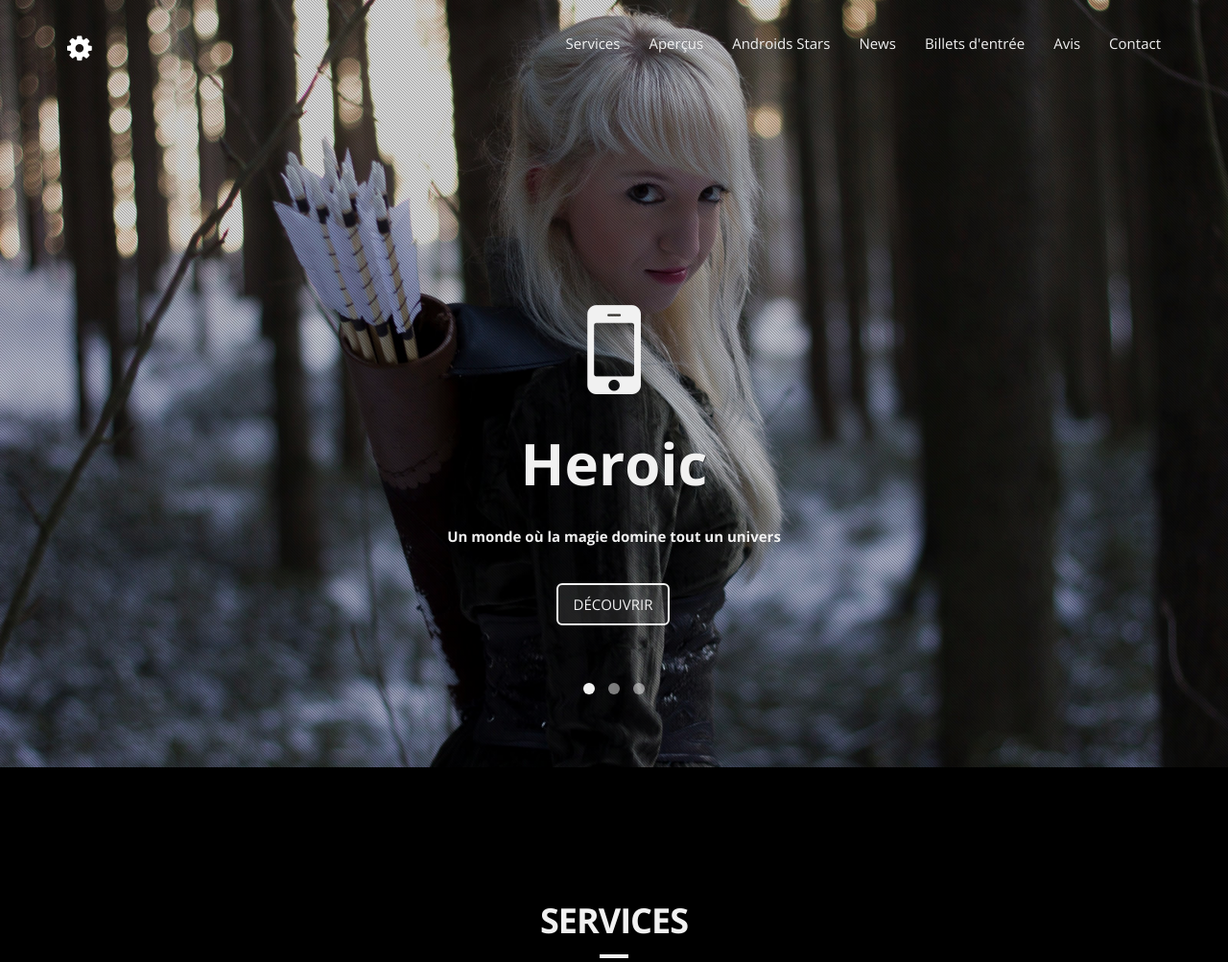
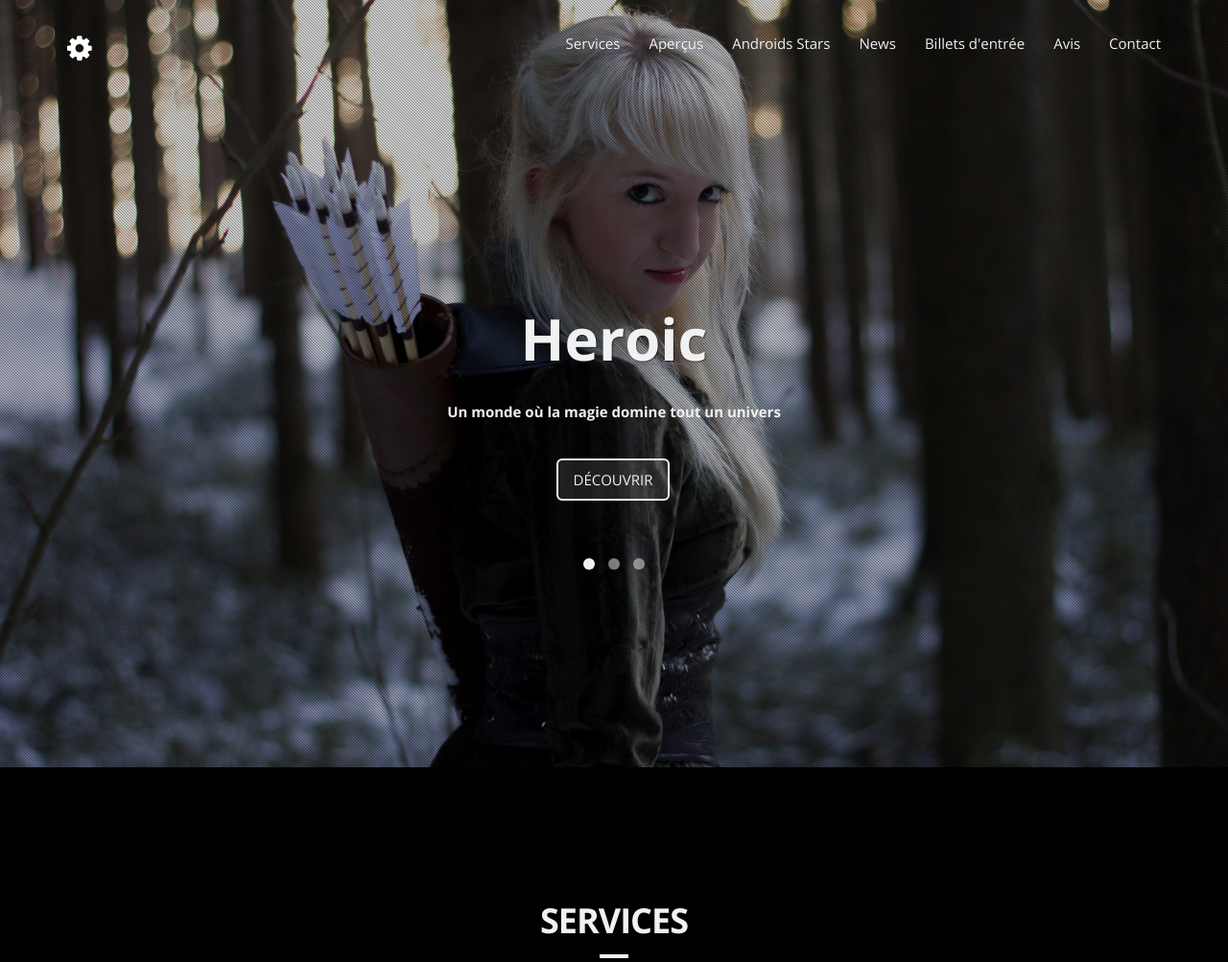
Before and after one commit to Error974/androidland, a PHP site: page / in a window 1280 px wide. Shown: the top 1003 px of the page at 96% size. Run offline with PHP 8.4, Linux system fonts and the light colour scheme.

Commit message:
petite modif

```diff
--- a/css/style.css
+++ b/css/style.css
@@ -76,7 +76,7 @@ blockquote .small, blockquote footer, blockquote small {
 #bg_pattern {
   background-image: url("../img/bg_pattern.png");
   position: fixed;
-  opacity: 0.8;
+  opacity: 6.8;
   left: 0px;
   top: 0px;
   width: 100%;
--- a/index.html
+++ b/index.html
@@ -102,19 +102,19 @@
 				<!-- slider -->
 				<div id="slider" class="owl-carousel">
 					<div class="item">
-						<i class="fa fa-mobile"></i>
+						<!-- <i class="fa fa-mobile"></i> -->
 						<h2>Heroic</h2>
             <p>Un monde où la magie domine tout un univers</p>
             <a href="slider-background.html#" class="btn btn-custom btn-lg">Découvrir</a>
 					</div>
 					<div class="item">
-						<i class="icon-chemistry"></i>
+						<!-- <i class="icon-chemistry"></i> -->
 						<h2>Egypte</h2>
             <p>Les pyramides ne pouvaient se construire tout seul et les pharaons n'hésitaient pas à user de leur pouvoir</p>
             <a href="slider-background.html#" class="btn btn-custom btn-lg">Découvrir</a>
 					</div>
 					<div class="item">
-						<i class="fa fa-support"></i>
+						<!-- <i class="fa fa-support"></i> -->
 						<h2>Western</h2>
             <p>Qui sera le plus rapide et le dernier survivant du Far West</p>
             <a href="slider-background.html#" class="btn btn-custom btn-lg">Découvrir</a>
```
Also changed, not shown: img/bg2.jpg, 3 other files.
